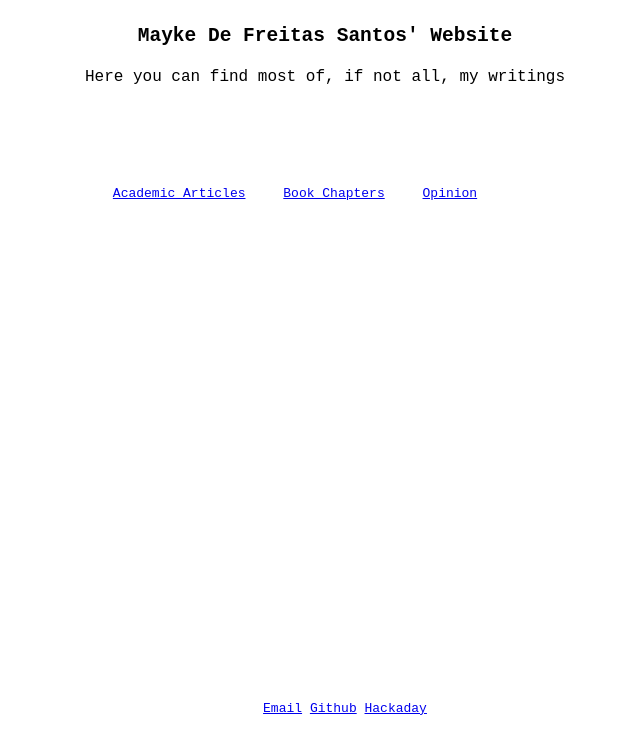
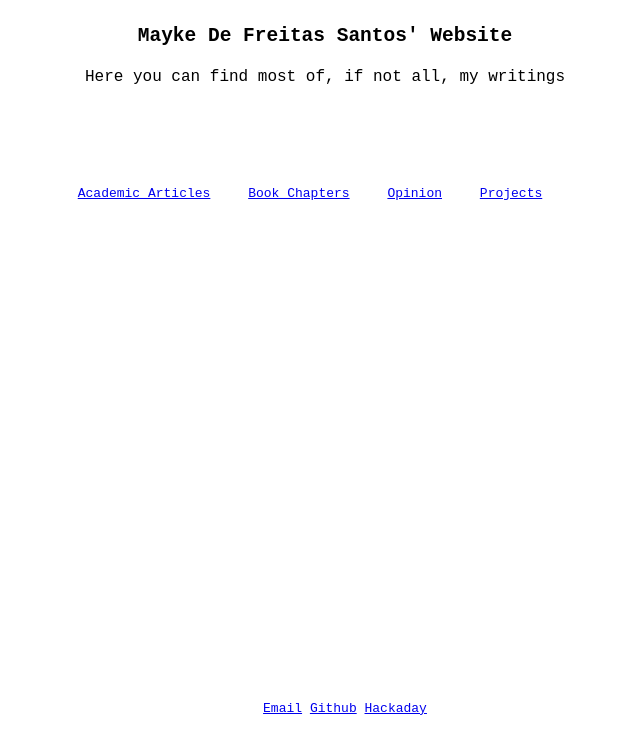
Before and after one commit to maykef/maykef.github.io, a plain HTML site: page index.html in a window 1280 px wide. Shown: the whole page, without its empty margins (315-955 px from the left). Drawn offline with Linux system fonts and the light colour scheme.

Commit message:
Update index.html

```diff
--- a/index.html
+++ b/index.html
@@ -22,7 +22,7 @@
         <a href="/">Academic Articles</a>
         <a href="/">Book Chapters</a>
         <a href="/">Opinion</a>
-        <a href="/Projects"></a>
+        <a href="/Projects">Projects</a>
     </div>
 </nav>
 
```
